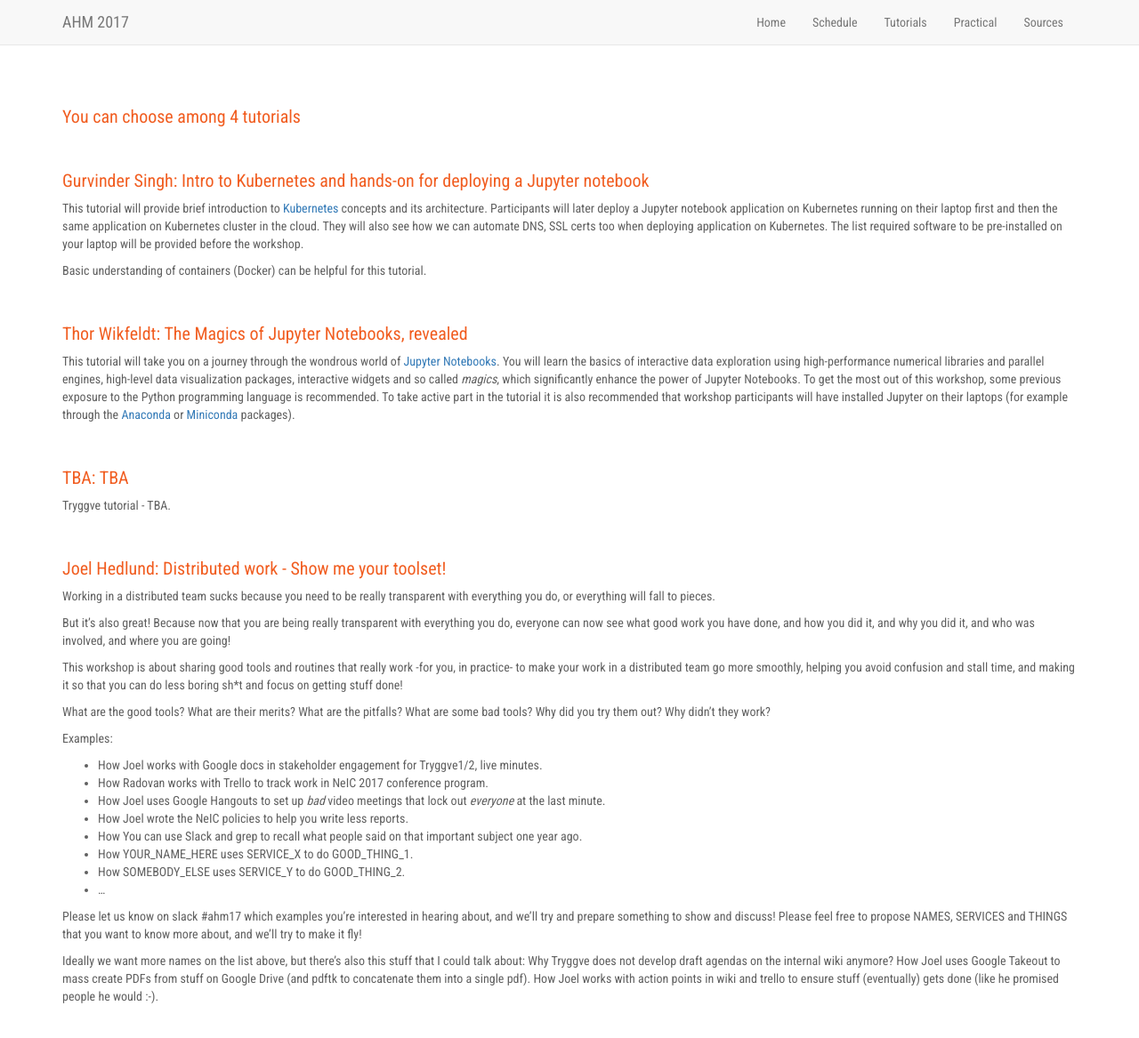
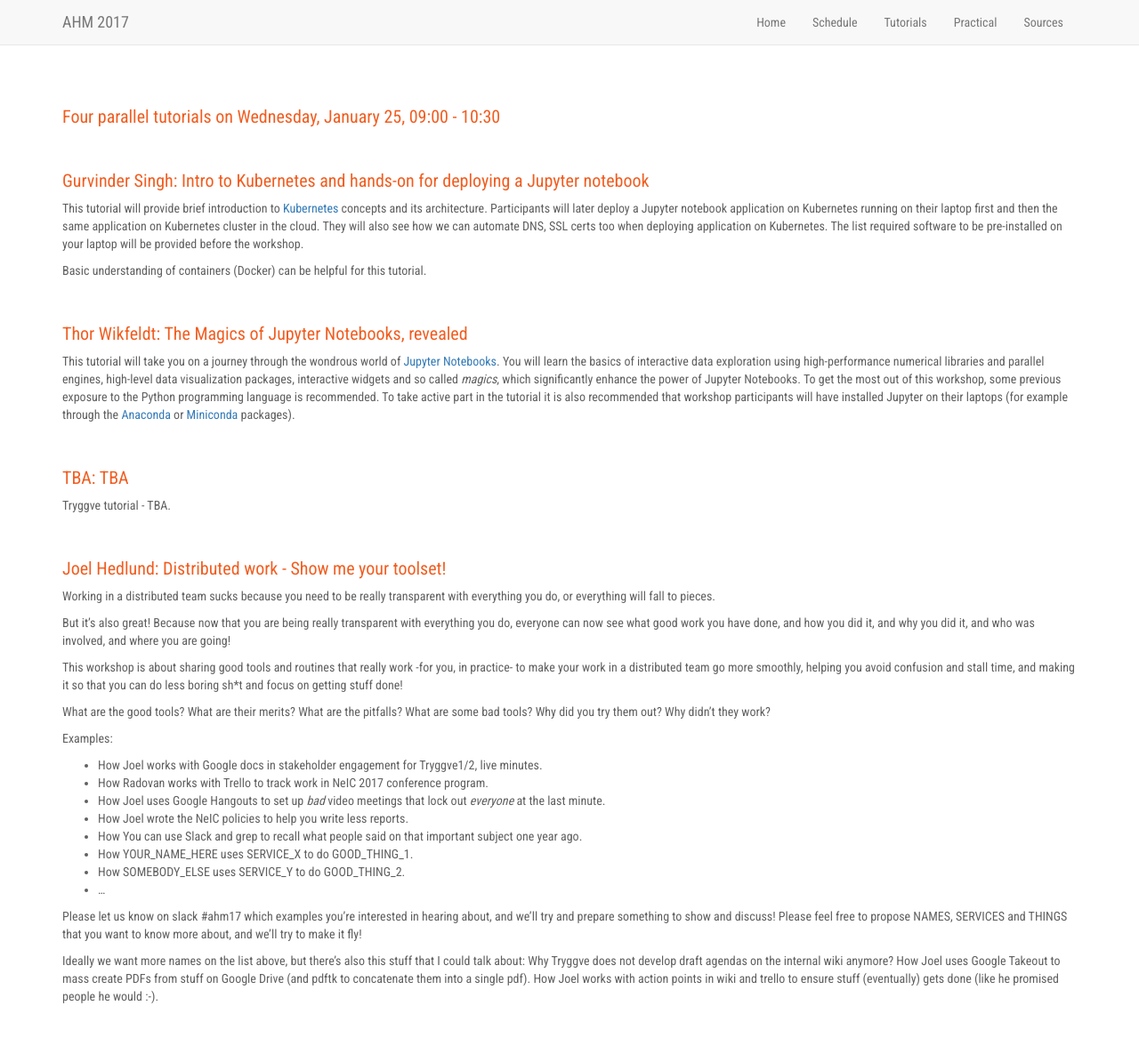
Before and after one commit to neicnordic/ahm17.neic.nordforsk.org, a Jekyll site: the page built from tutorials.md, in a window 1280 px wide and 1200 px high. Shown: the top 1167 px of the window at 89% size. Built offline with Jekyll 4.4.1, drawn with Linux system fonts in a browser that asks for light colours; nearby versions of some CDN libraries.

Commit message:
indicate tutorial time

```diff
--- a/_includes/tutorials.html
+++ b/_includes/tutorials.html
@@ -1,6 +1,6 @@
 <div class="row">
     <div class="col-lg-12">
-        <h3>You can choose among 4 tutorials</h3>
+        <h3>Four parallel tutorials on Wednesday, January 25, 09:00 - 10:30</h3>
         {% for tutorial in site.tutorials %}
             <br>
             <h3>{{ tutorial.organizers }}: {{ tutorial.title }}</h3>
```
